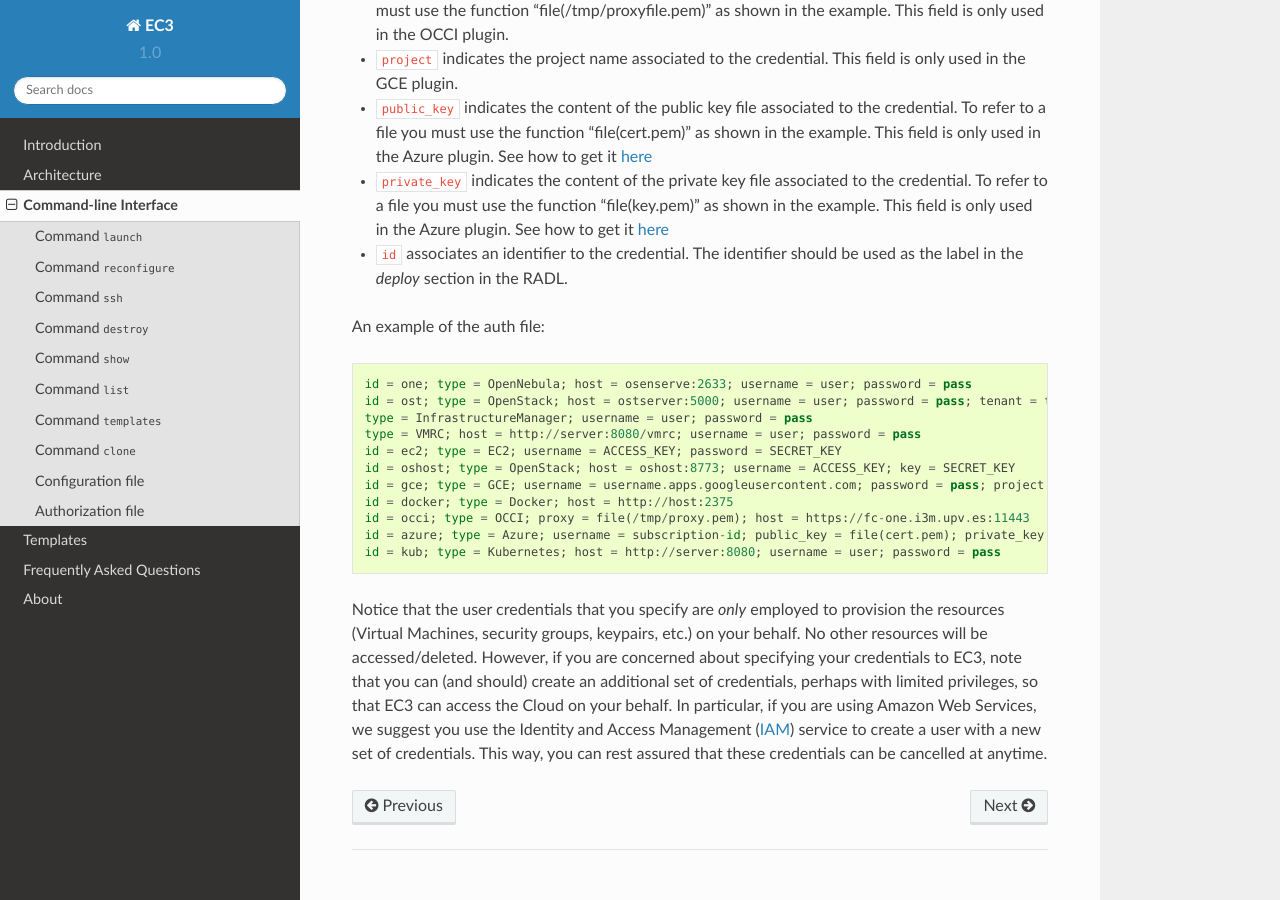
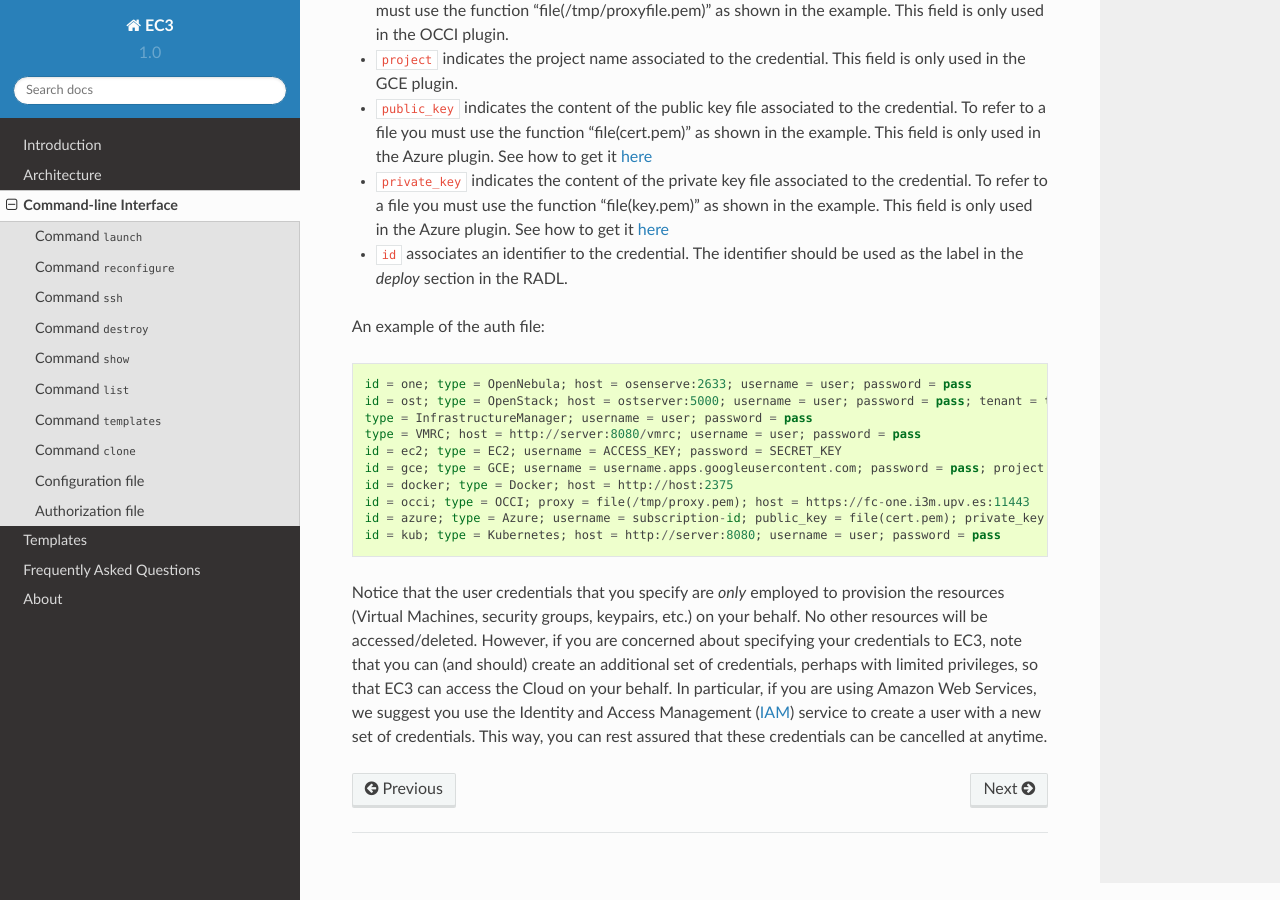
Before and after one commit to grycap/ec3, a Sphinx documentation site: the page built from doc/source/ec3.rst, in a window 1280 px wide and 900 px high, scrolled down 5892 px. Built offline with Sphinx 7.4.7 and the Read the Docs theme 2.0.0, drawn with Linux system fonts in a browser that asks for light colours.

Commit message:
Eliminate oshost line in the auth file section

```diff
--- a/doc/source/ec3.rst
+++ b/doc/source/ec3.rst
@@ -301,7 +301,6 @@ An example of the auth file::
    type = InfrastructureManager; username = user; password = pass
    type = VMRC; host = http://server:8080/vmrc; username = user; password = pass
    id = ec2; type = EC2; username = ACCESS_KEY; password = SECRET_KEY
-   id = oshost; type = OpenStack; host = oshost:8773; username = ACCESS_KEY; key = SECRET_KEY
    id = gce; type = GCE; username = username.apps.googleusercontent.com; password = pass; project = projectname
    id = docker; type = Docker; host = http://host:2375
    id = occi; type = OCCI; proxy = file(/tmp/proxy.pem); host = https://fc-one.i3m.upv.es:11443
```
